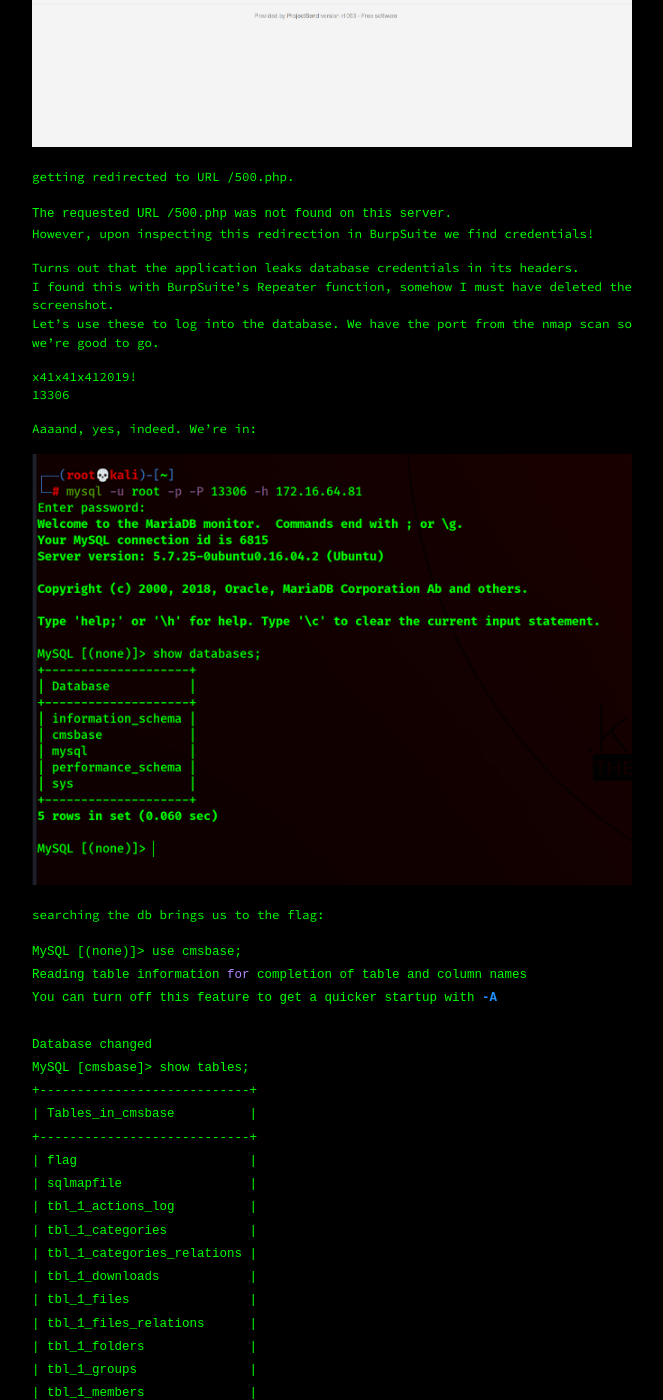
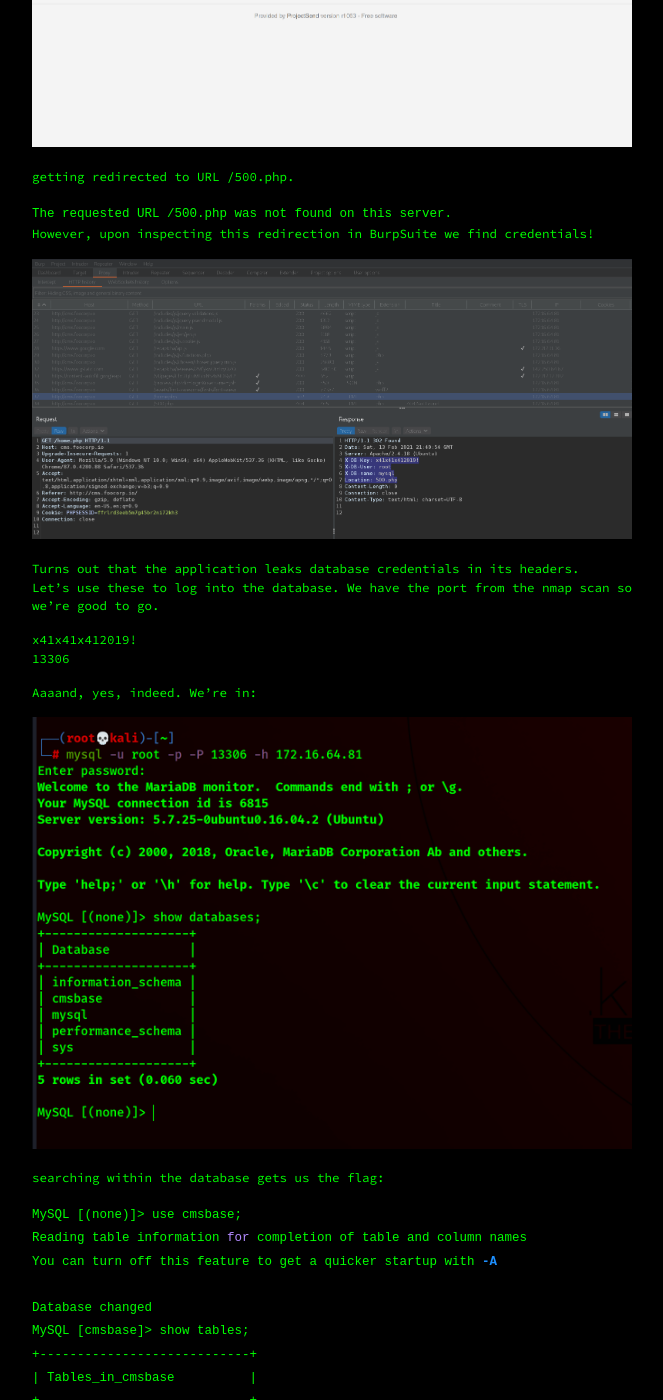
Before and after one commit to a56z/a56z.github.io, a Jekyll site: the page built from _posts/2021-02-13-exploiting-webapplications.markdown, in a window 1280 px wide and 1400 px high, scrolled down 4538 px. Shown: the whole window, without its empty margins (308-971 px from the left). Built offline with Jekyll 4.4.1, drawn with Linux system fonts in a browser that asks for light colours; Markdown is read by kramdown in place of the engine named in the settings; some of the changed text lies outside the part shown.

Commit message:
Update 2021-02-13-exploiting-webapplications.markdown

````diff
--- a/_posts/2021-02-13-exploiting-webapplications.markdown
+++ b/_posts/2021-02-13-exploiting-webapplications.markdown
@@ -416,8 +416,11 @@ The requested URL /500.php was not found on this server.
 ```
 However, upon inspecting this redirection in BurpSuite we find credentials!
 
+
+<img src="/assets/images/credentials_redirect302.png" height="100%" width="100%">
+
+
 Turns out that the application leaks database credentials in its headers.
-I found this with BurpSuite's Repeater function, somehow I must have deleted the screenshot.
 Let's use these to log into the database. We have the port from the nmap scan so we're good to go.
 
 x41x41x412019!
@@ -428,7 +431,7 @@ Aaaand, yes, indeed. We're in:
 
 <img src="/assets/images/6.png" height="100%" width="100%">
 
-searching the db brings us to the flag:
+searching within the database gets us the flag:
 
 ```bash
 MySQL [(none)]> use cmsbase;
@@ -483,11 +486,11 @@ MySQL [cmsbase]> select * from flag;
 
 MySQL [cmsbase]>
 ```
-<img src="/assets/images/7.png">
+<img src="/assets/images/7.png" height="100%" width="100%">
 
 In our nmap scan we saw that there's a DNS server in the network. Let's compromise it next.
 
-A JS pop up alert comes up:
+Visiting 172.16.64.92 a JavaScript pop-up alert shows up:
 <img src="/assets/images/8.png" height="100%" width="100%">
 
 While inspecting the source code
````
